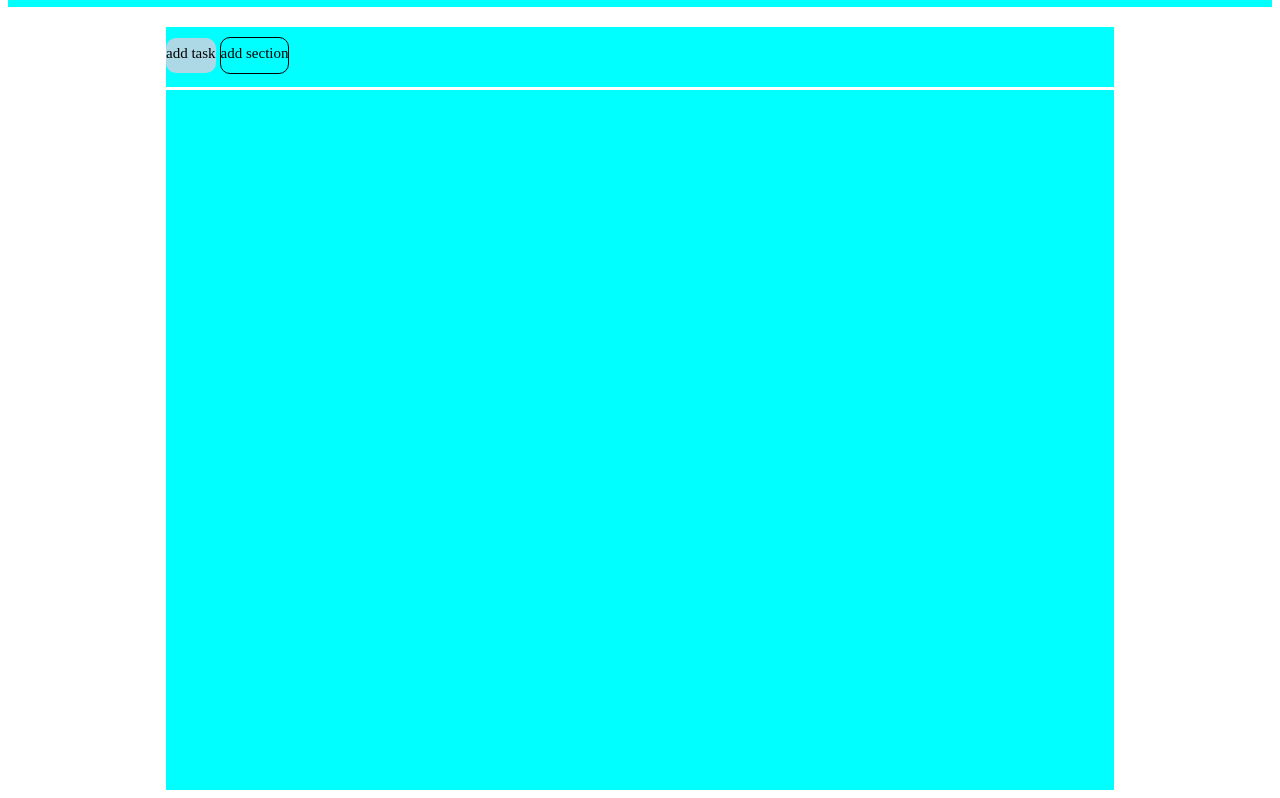
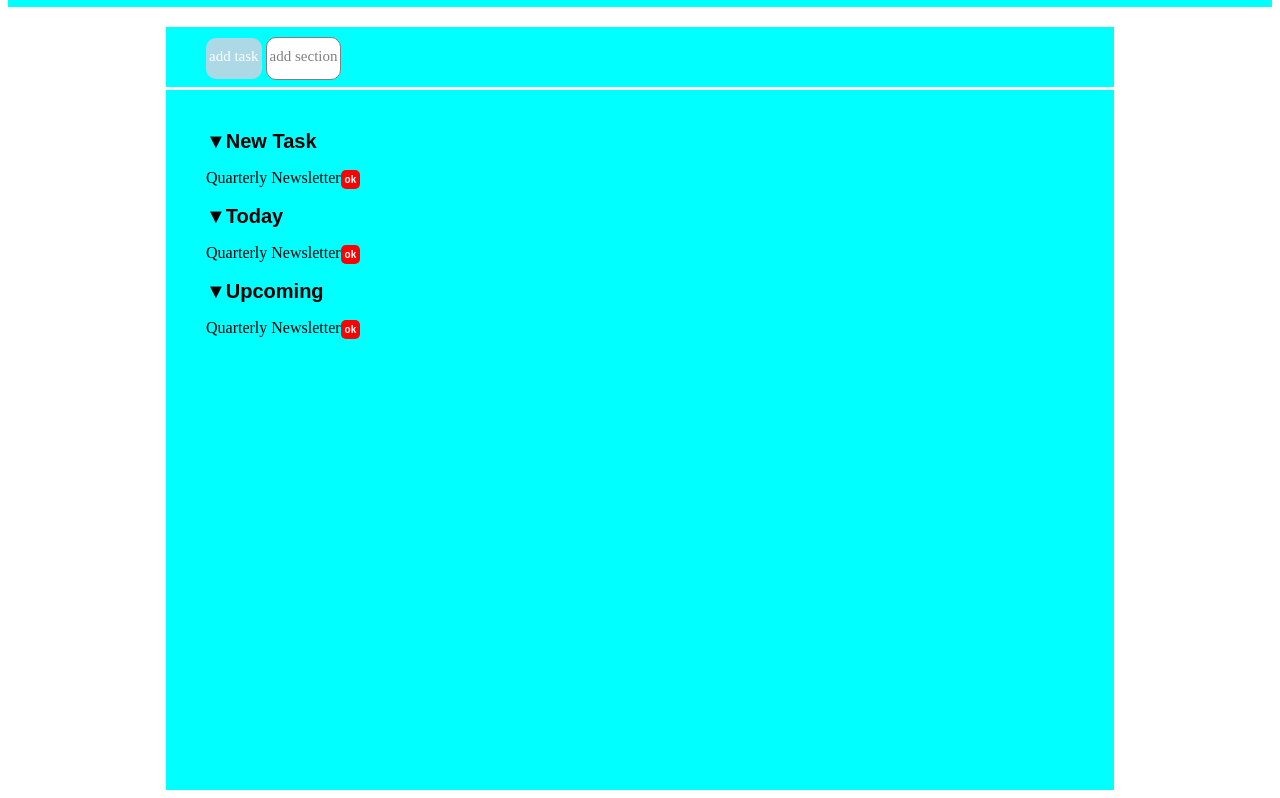
Before and after one commit to DezVibez/html-css-toboolist, a plain HTML site: page index.html in a window 1280 px wide. Shown: the part 91-889 px from the top of the page. Drawn offline with Linux system fonts and the light colour scheme.

Commit message:
Struttura da replicare

```diff
--- a/index.html
+++ b/index.html
@@ -33,6 +33,23 @@
         <main>
 
 
+            <div id="contenitore">
+
+             <span> &#9660;New Task </span>
+
+             <p>Quarterly Newsletter<span class="sezioni">ok</span></p>
+
+             <span> &#9660;Today </span>
+
+             <p>Quarterly Newsletter<span class="sezioni">ok</span></p>
+
+             <span> &#9660;Upcoming </span>
+
+             <p>Quarterly Newsletter<span class="sezioni">ok</span></p>
+
+            </div>
+
+
         </main>
 
 </body>
--- a/style.css
+++ b/style.css
@@ -19,7 +19,9 @@ vertical-align: middle;}
     margin: auto;
     background-color: aqua;
     margin-bottom: 3px;
-padding-top: 10px;}
+    padding-top: 10px;}
+
+span {font-size: 16px;}
 
 
 main {height: 700px;
@@ -30,20 +32,40 @@ main {height: 700px;
 
 
 #add-task {height: 70%;
+color:white;
 background-color: lightblue;
+margin-left: 40px;
 border-radius:10px;
 display:inline-block;
 line-height: middle;
 vertical-align: middle;
 line-height: 2;
 font-size: 15px;
+padding: 3px;
 }
 
 #add-section {height: 70%;
+padding: 3px;
+color:grey;
+background-color: white;
 border:solid 1px;
 border-radius:10px;
 display:inline-block;
 font-size: 15px;
 vertical-align: middle;
-line-height: 2 ;
+line-height: 2;
 }
+
+#contenitore {padding: 40px;}
+
+span {font-size: 20px;
+    font-family: Arial, Helvetica, sans-serif;
+    font-weight: bold;
+    display: block;}
+
+.sezioni {display:inline-block;
+background-color: red;
+border-radius: 5px;
+font-size: 10px;
+padding: 4px;
+color:white;}
```
